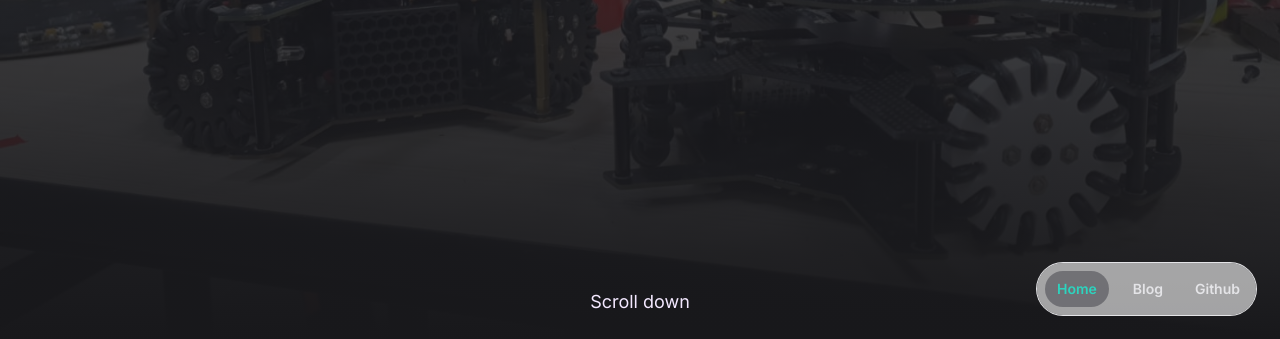
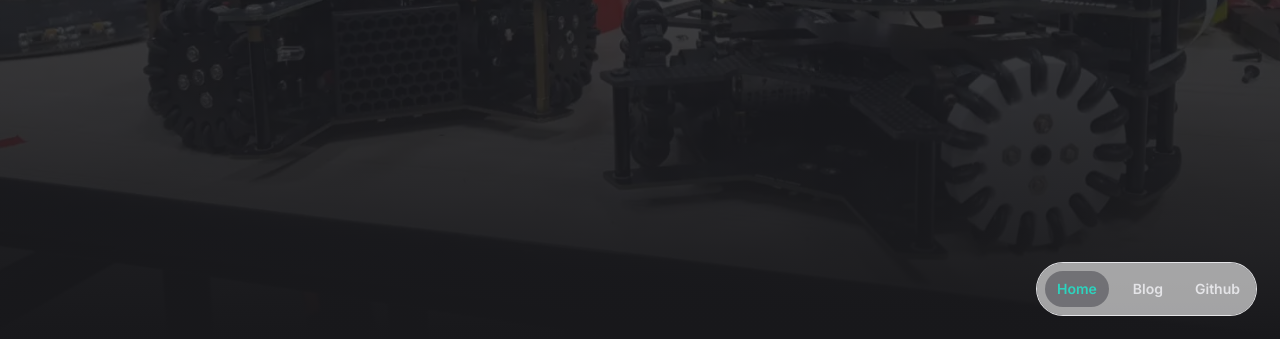
Before and after one commit to senrobo/senrobo.github.io, an Astro site: page / in a window 1280 px wide. Shown: the part 461-800 px from the top of the page. Built offline with nearby package versions, Linux system fonts and the light colour scheme; Astro itself is replaced by a stand-in of ours.

Commit message:
removed annyoing scroll down

```diff
--- a/src/pages/index.astro
+++ b/src/pages/index.astro
@@ -18,13 +18,6 @@ import peopleData from '../data/people.json';
 				</div>
 			</div>
 		</section>
-		<div class="absolute grid w-full bottom-4 place-items-center">
-      <a
-        class="mx-auto text-sm text-center text-purple-100 duration-200 animate-bounce sm:text-lg">
-
-        Scroll down
-      </a>
-    </div>
 		<section class="flex justify-center h-[75vh] w-5/6 m-auto my-24 h- place-items-center">
 			<div>
 				<h1 class="mb-8 text-4xl font-bold text-center underline lg:text-5xl">
--- a/tailwind.config.mjs
+++ b/tailwind.config.mjs
@@ -9,7 +9,7 @@ export default {
         sans: ["InterVariable", "Inter", ...defaultTheme.fontFamily.sans],
       },
       backgroundImage: {
-        hero: "url('../images/hero.jpg')",
+        hero: "url('../images/hero.webp')",
       },
     },
   },
```
Also changed, not shown: public/images/hero.jpg (deleted), public/images/hero.webp (added).
